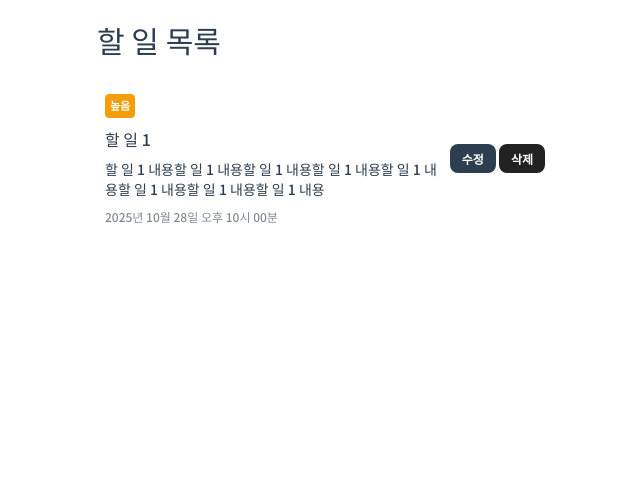
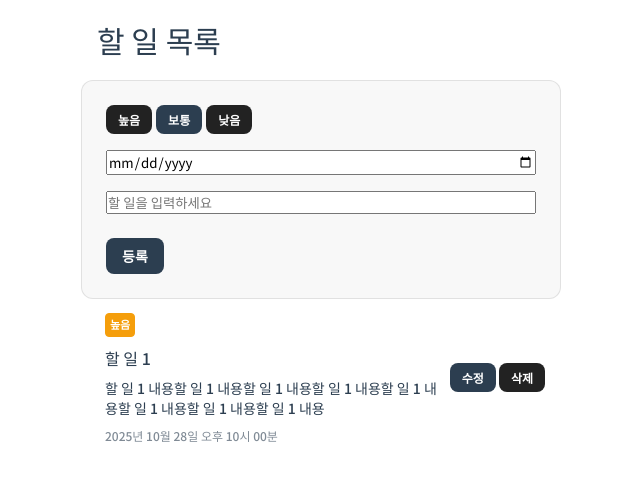
Before and after one commit to suinkimme/krafton-take-home-test, a Vue app: page / in a window 1280 px wide. Shown: the top 480 px of the page, without its empty margins (319-959 px from the left). Built offline with nearby package versions, Linux system fonts and the light colour scheme.

Commit message:
feat: Card 컴포넌트 제작

```diff
--- a/src/App.vue
+++ b/src/App.vue
@@ -1,14 +1,42 @@
 <script setup lang="ts">
+import { ref } from 'vue'
+
+// components
 import ListHeader from './components/ListHeader.vue'
 import ListRow from './components/ListRow.vue'
 import ListRowTexts from './components/ListRowTexts.vue'
 import Button from './components/Button.vue'
 import Badge from './components/Badge.vue'
 import Spacing from './components/Spacing.vue'
+import Tab from './components/Tab.vue'
+import TabItem from './components/TabItem.vue'
+import Card from './components/Card.vue'
+
+const priority = ref('medium')
+
+const handlePriorityChange = (value: string) => {
+  priority.value = value
+}
 </script>
 
 <template>
   <ListHeader title="할 일 목록" />
+  <Card>
+    <template #header>
+      <Tab :model-value="priority" @update:model-value="handlePriorityChange">
+        <TabItem value="high">높음</TabItem>
+        <TabItem value="medium">보통</TabItem>
+        <TabItem value="low">낮음</TabItem>
+      </Tab>
+    </template>
+    <template #content>
+      <input type="date" />
+      <input type="text" placeholder="할 일을 입력하세요" />
+    </template>
+    <template #footer>
+      <Button>등록</Button>
+    </template>
+  </Card>
   <ListRow withPadding>
     <template #contents>
       <Badge status="warning" size="small">높음</Badge>
--- /dev/null
+++ b/src/components/Card.vue
@@ -0,0 +1,48 @@
+<template>
+  <div class="card">
+    <div class="card-header">
+      <slot name="header" />
+    </div>
+
+    <div class="card-content">
+      <slot name="content" />
+    </div>
+
+    <div class="card-footer">
+      <slot name="footer" />
+    </div>
+  </div>
+</template>
+
+<style scoped>
+.card {
+  width: 100%;
+  background-color: var(--color-background-soft);
+  border: 1px solid var(--color-border);
+  border-radius: 12px;
+  padding: 24px;
+  width: 100%;
+  margin: 0 auto;
+  color: var(--color-text);
+  box-sizing: border-box;
+  transition:
+    background-color 0.5s,
+    border-color 0.5s,
+    color 0.5s;
+}
+
+.card-header {
+  margin-bottom: 16px;
+  color: var(--color-heading);
+}
+
+.card-content {
+  display: flex;
+  flex-direction: column;
+  gap: 16px;
+}
+
+.card-footer {
+  margin-top: 24px;
+}
+</style>
```
